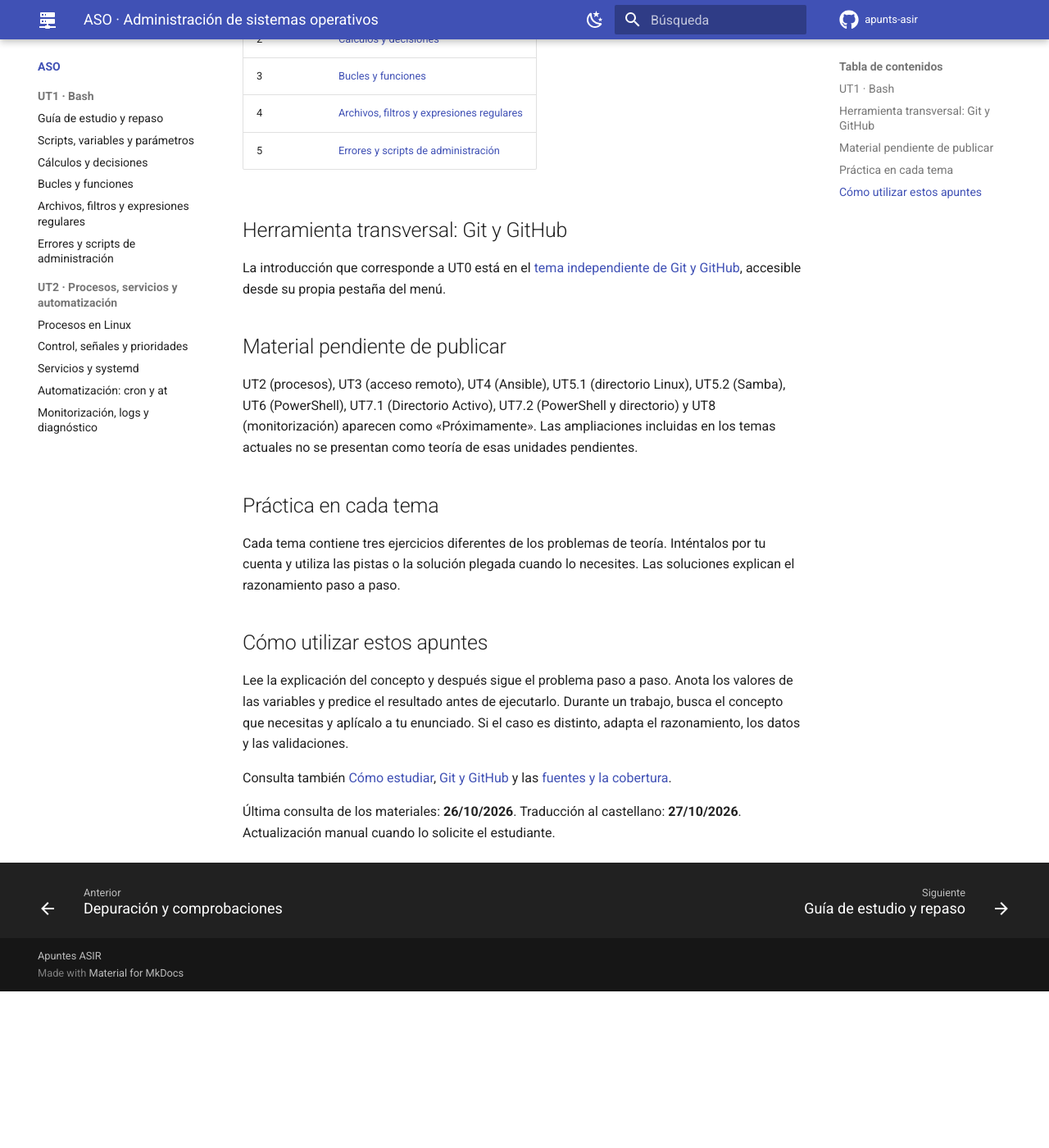
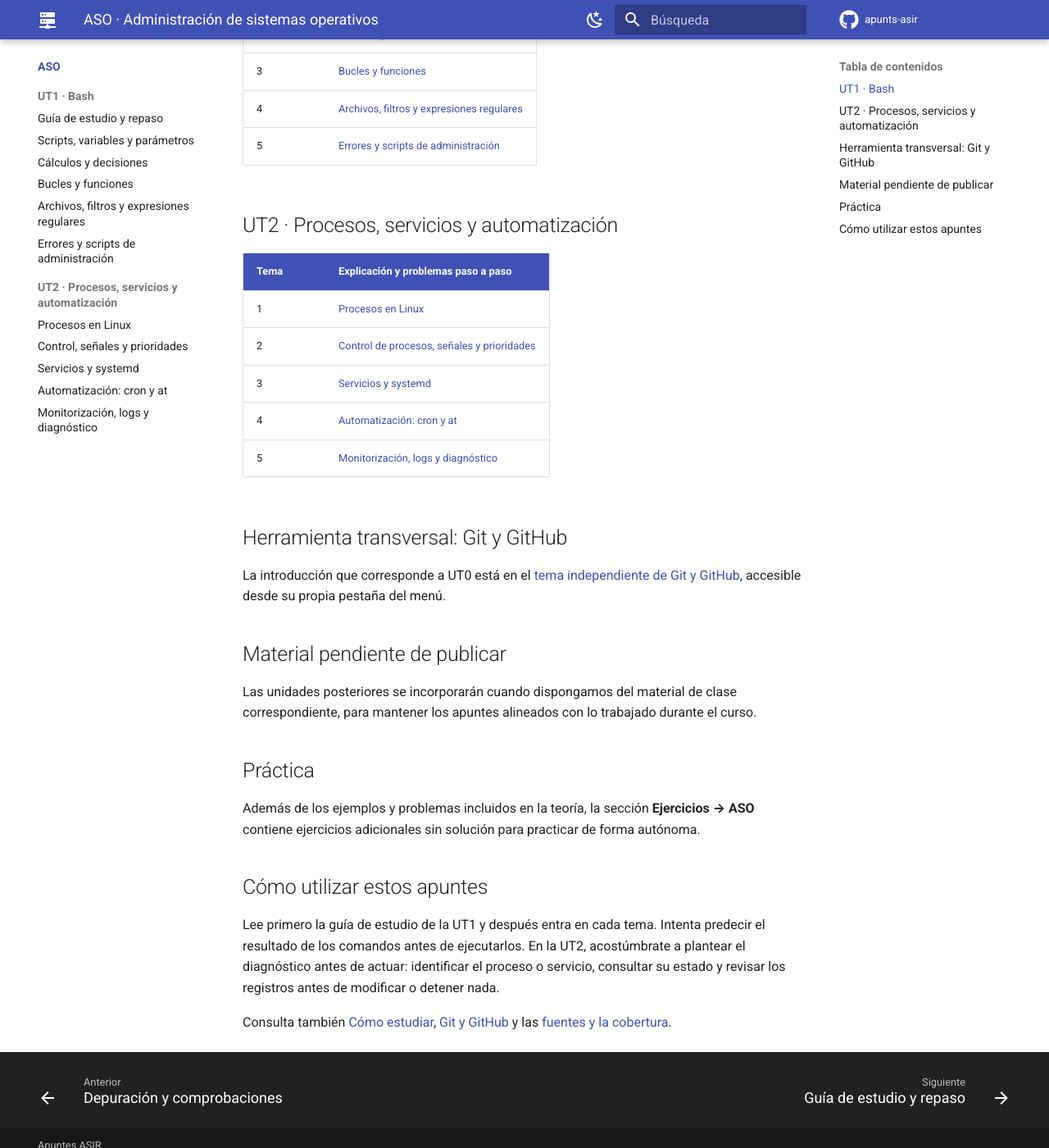
Before and after one commit to jossanmar9/apunts-asir, an MkDocs documentation site: the page built from docs/aso/index.md, in a window 1280 px wide and 1400 px high, scrolled down 513 px. Shown: the whole window at 82% size. Built offline with MkDocs 1.6.1 and Material for MkDocs 9.7.7, drawn with Linux system fonts in a browser that asks for light colours; comment, search, counter and statistics services are not loaded; before the commit the page ends 1722 px from its top, so only the background shows below that; some of the changed text lies outside the part shown.

Commit message:
Actualizar índice de ASO con UT2 publicada

```diff
--- a/docs/aso/index.md
+++ b/docs/aso/index.md
@@ -1,16 +1,27 @@
 # ASO · Administración de sistemas operativos
 
-Apuntes para estudiar y consultar mientras haces los trabajos, enriquecidos con el material propio que ya teníamos y con palabras clave definidas en cada tema. Cada tema desarrolla la teoría desde cero, explica qué hace cada instrucción y contiene problemas sencillos resueltos paso a paso. Las explicaciones incorporan el material que ya teníamos en el repositorio. Los problemas son diferentes de los ejercicios de práctica o entrega de clase.
+Apuntes para estudiar y consultar mientras haces los trabajos, revisados a partir del material de clase y con ejemplos claros y sencillos. Cada tema desarrolla la teoría desde cero, explica qué hace cada instrucción y utiliza ejemplos orientados a administración de sistemas.
 
 ## UT1 · Bash
 
 | Tema | Explicación y problemas paso a paso |
 | --- | --- |
+| 0 | [Guía de estudio y repaso](01-guia-estudi-bash.md) |
 | 1 | [Scripts, variables y parámetros](02-bash-dades.md) |
 | 2 | [Cálculos y decisiones](03-bash-decisions.md) |
 | 3 | [Bucles y funciones](04-bash-bucles.md) |
 | 4 | [Archivos, filtros y expresiones regulares](05-bash-text.md) |
 | 5 | [Errores y scripts de administración](06-bash-errors.md) |
+
+## UT2 · Procesos, servicios y automatización
+
+| Tema | Explicación y problemas paso a paso |
+| --- | --- |
+| 1 | [Procesos en Linux](07-processos.md) |
+| 2 | [Control de procesos, señales y prioridades](08-control-processos.md) |
+| 3 | [Servicios y systemd](09-systemd.md) |
+| 4 | [Automatización: cron y at](10-automatitzacio.md) |
+| 5 | [Monitorización, logs y diagnóstico](11-monitoritzacio.md) |
 
 ## Herramienta transversal: Git y GitHub
 
@@ -18,16 +29,14 @@ La introducción que corresponde a UT0 está en el [tema independiente de Git y
 
 ## Material pendiente de publicar
 
-UT2 (procesos), UT3 (acceso remoto), UT4 (Ansible), UT5.1 (directorio Linux), UT5.2 (Samba), UT6 (PowerShell), UT7.1 (Directorio Activo), UT7.2 (PowerShell y directorio) y UT8 (monitorización) aparecen como «Próximamente». Las ampliaciones incluidas en los temas actuales no se presentan como teoría de esas unidades pendientes.
+Las unidades posteriores se incorporarán cuando dispongamos del material de clase correspondiente, para mantener los apuntes alineados con lo trabajado durante el curso.
 
-## Práctica en cada tema
+## Práctica
 
-Cada tema contiene tres ejercicios diferentes de los problemas de teoría. Inténtalos por tu cuenta y utiliza las pistas o la solución plegada cuando lo necesites. Las soluciones explican el razonamiento paso a paso.
+Además de los ejemplos y problemas incluidos en la teoría, la sección **Ejercicios → ASO** contiene ejercicios adicionales sin solución para practicar de forma autónoma.
 
 ## Cómo utilizar estos apuntes
 
-Lee la explicación del concepto y después sigue el problema paso a paso. Anota los valores de las variables y predice el resultado antes de ejecutarlo. Durante un trabajo, busca el concepto que necesitas y aplícalo a tu enunciado. Si el caso es distinto, adapta el razonamiento, los datos y las validaciones.
+Lee primero la guía de estudio de la UT1 y después entra en cada tema. Intenta predecir el resultado de los comandos antes de ejecutarlos. En la UT2, acostúmbrate a plantear el diagnóstico antes de actuar: identificar el proceso o servicio, consultar su estado y revisar los registros antes de modificar o detener nada.
 
 Consulta también [Cómo estudiar](../estudiar/index.md), [Git y GitHub](../git-github/index.md) y las [fuentes y la cobertura](../classe.md).
-
-Última consulta de los materiales: **26/10/2026**. Traducción al castellano: **27/10/2026**. Actualización manual cuando lo solicite el estudiante.
```
